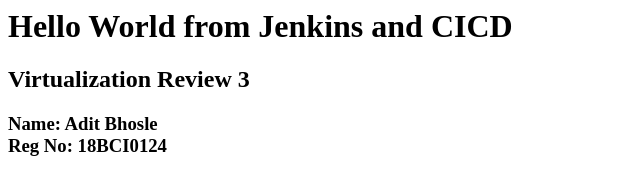
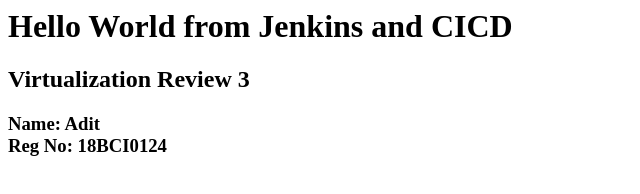
Before and after one commit to HiAditHere/Website, a plain HTML site: page index.html in a window 1280 px wide. Shown: the full height of the page, 0-640 px from the left. Drawn offline with Linux system fonts and the light colour scheme.

Commit message:
Removed Surname

```diff
--- a/index.html
+++ b/index.html
@@ -3,6 +3,6 @@
 <body>
 <h1>Hello World from Jenkins and CICD</h1>
 <h2>Virtualization Review 3 </h2>
-<h3>Name: Adit Bhosle <br> Reg No: 18BCI0124 </h3>
+<h3>Name: Adit <br> Reg No: 18BCI0124 </h3>
 </body>
 </html>
```
